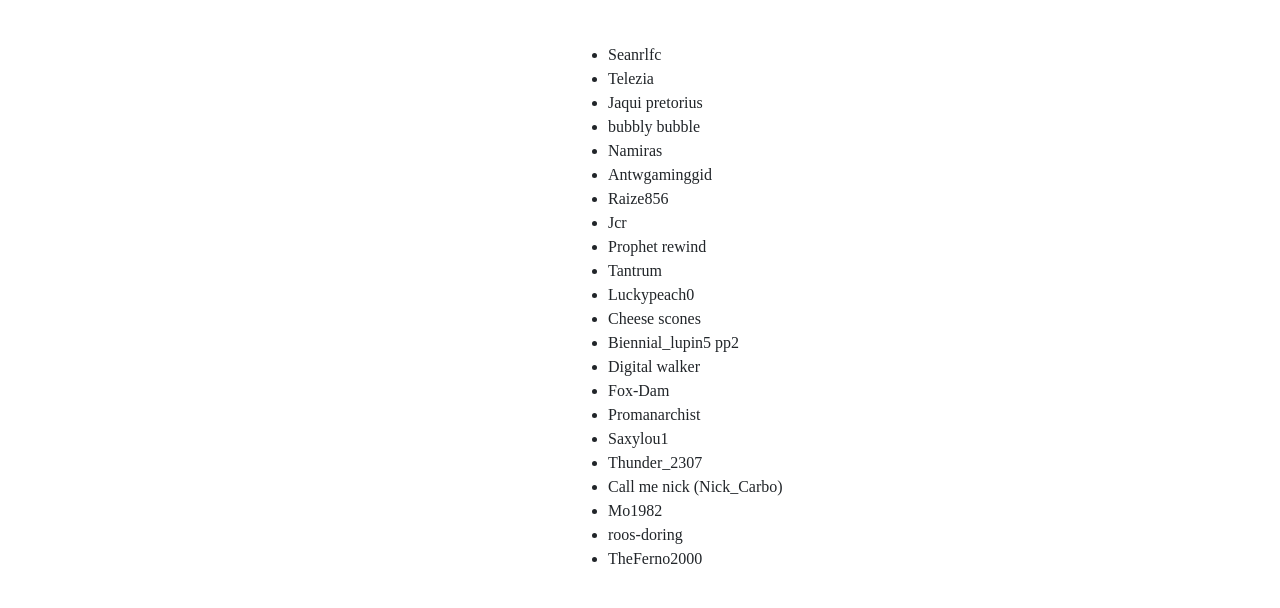
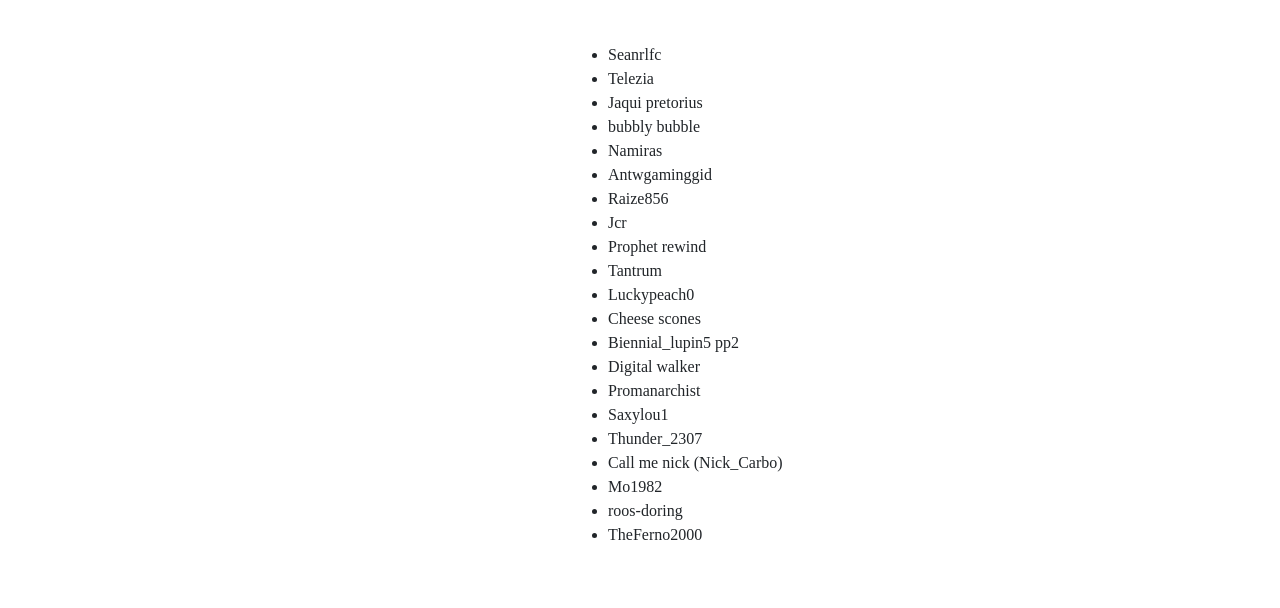
Before and after one commit to MrSnowman93/Project-Puppy-Power, a plain HTML site: page backups.html in a window 1280 px wide. Shown: the part 171-779 px from the top of the page. Drawn offline with nearby package versions, Linux system fonts and the light colour scheme.

Commit message:
deleted member

```diff
--- a/backups.html
+++ b/backups.html
@@ -70,7 +70,6 @@
 <li>Cheese scones</li>
 <li>Biennial_lupin5 pp2</li>
 <li>Digital walker</li>
-<li>Fox-Dam</li>
 <li>Promanarchist</li>
 <li>Saxylou1</li>
 <li>Thunder_2307</li>
```
